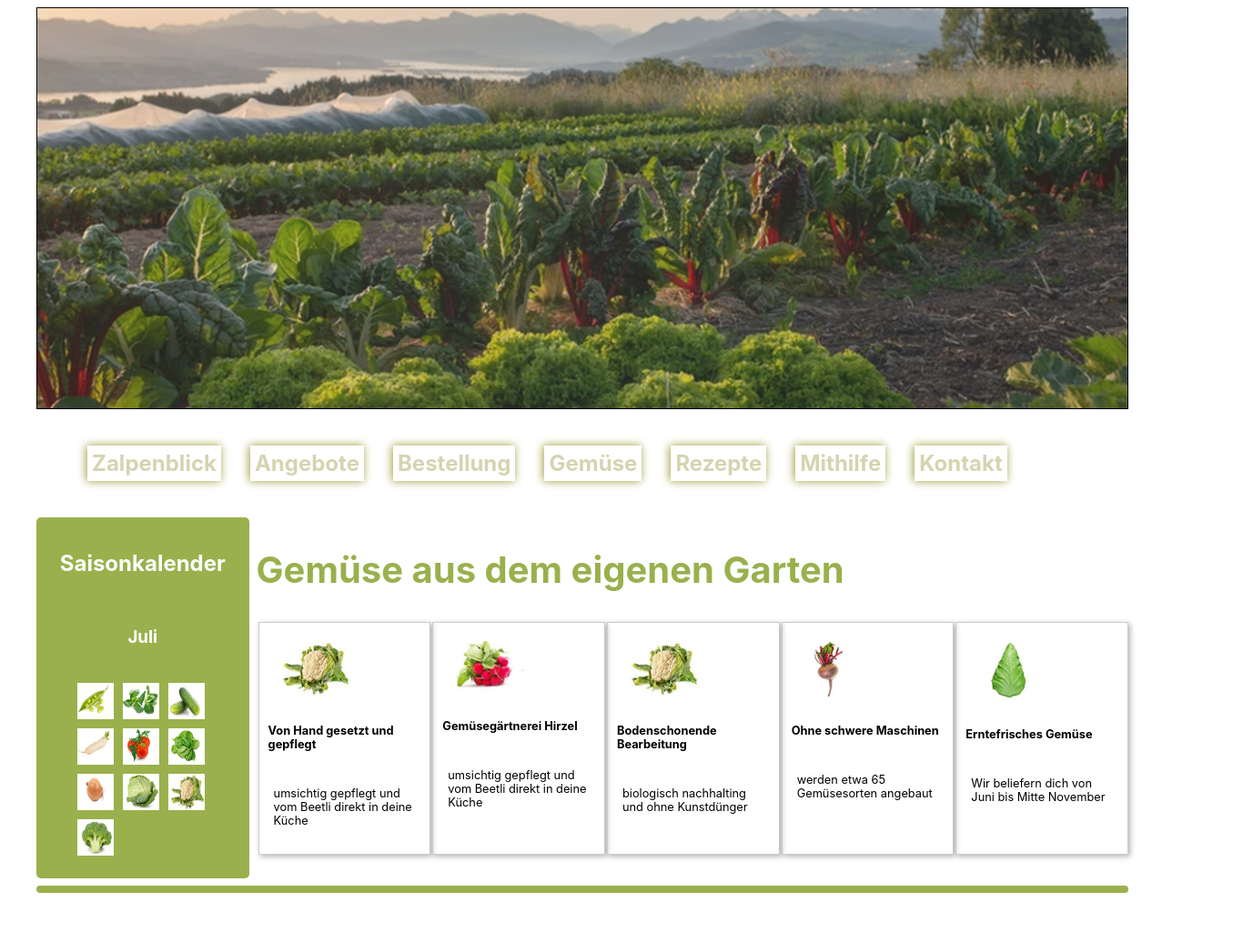
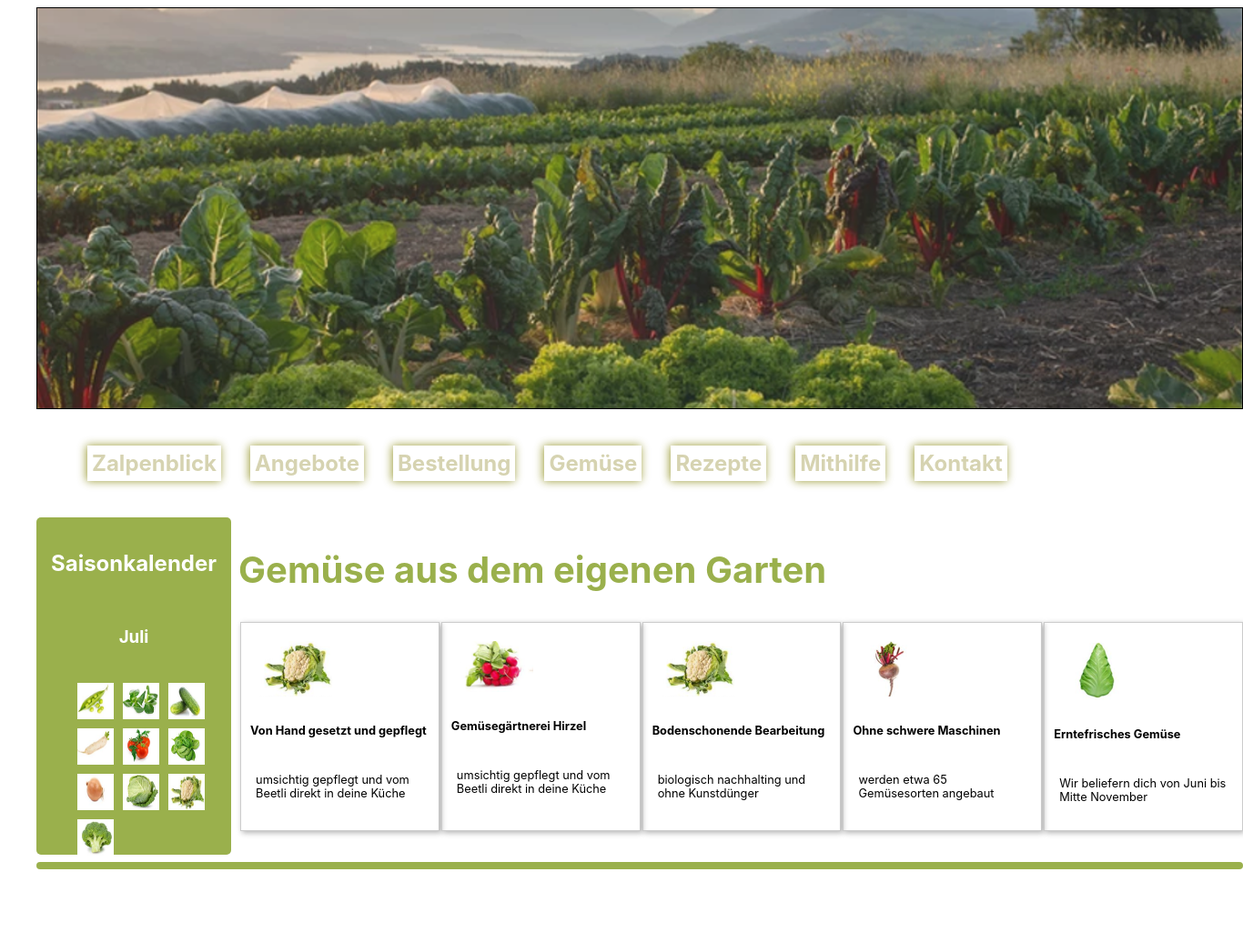
Before and after one commit to hansschenker/zalpenblick-1, a plain HTML site: page docs/index.html in a window 1280 px wide. Shown: the top 1036 px of the page at 91% size, 1366 px wide, since content can reach past the window. Drawn offline with Linux system fonts and the light colour scheme.

Commit message:
add grid-container

```diff
--- a/docs/css-grid-960px-12cols-responsive.css
+++ b/docs/css-grid-960px-12cols-responsive.css
@@ -104,7 +104,7 @@ p {
     height: 100vh;
     max-width: 1200px;
     margin: 0 auto;
-    grid-template-columns: 1fr 1fr 1fr 1fr 1fr;
+    grid-template-columns: 1fr 1fr 1fr 1fr minmax(90%,1fr);
     grid-template-rows: 1fr .8fr 2fr 2fr 2fr 1fr 1fr;
     grid-template-areas:
       "ho ho ho ho ho"
```
